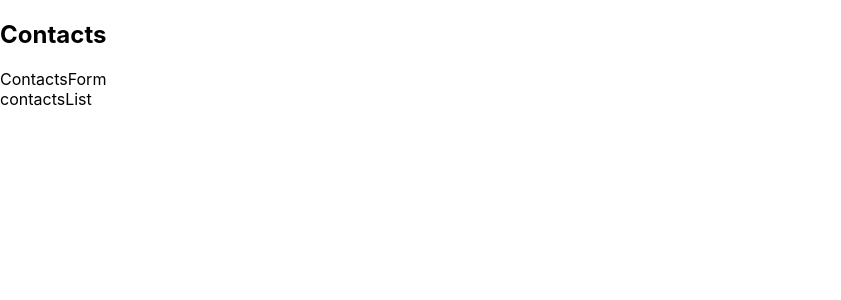
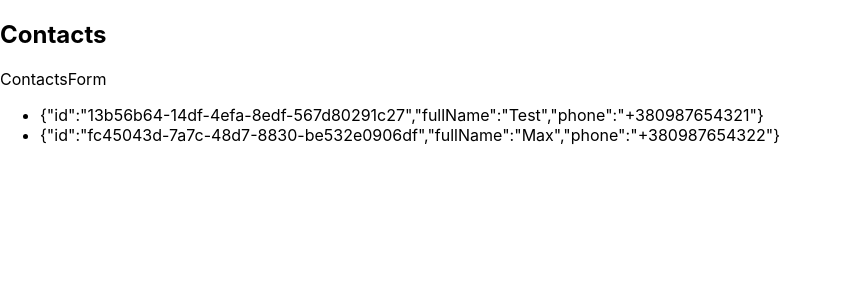
Before and after one commit to Luda-Modna/contactFormRedux, a React (Create React App) app: page / in a window 1280 px wide. Shown: the top 300 px of the page, without its empty margins (0-841 px from the left). Built offline with nearby package versions, Linux system fonts and the light colour scheme; the HTML template or start-up script is replaced by a standard one.

Commit message:
Add read contacts list

```diff
--- a/src/components/ContactsList/index.jsx
+++ b/src/components/ContactsList/index.jsx
@@ -1,9 +1,15 @@
-import React from 'react'
+import { connect } from 'react-redux'
 
-function ContactsList() {
+function ContactsList ({ contacts }) {
   return (
-    <div>contactsList</div>
+    <ul>
+      {contacts.map(c => (
+        <li key={c.id}>{JSON.stringify(c)}</li>
+      ))}
+    </ul>
   )
 }
 
-export default ContactsList
+const mapStateToProps = ({ contactsData }) => contactsData
+
+export default connect(mapStateToProps)(ContactsList)
```
